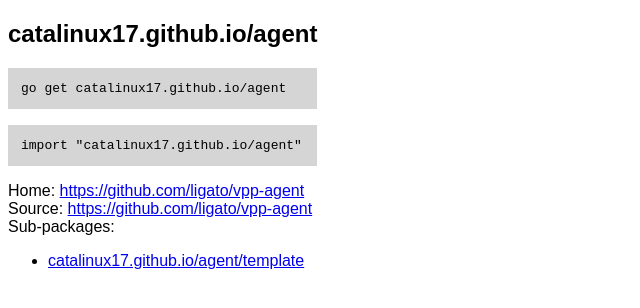
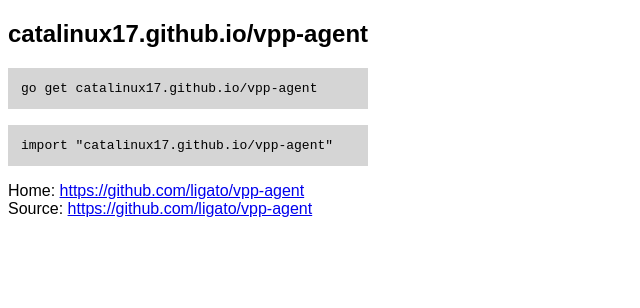
Before and after one commit to catalinux17/catalinux17.github.io, a plain HTML site: page index.html in a window 1280 px wide. Shown: the whole page, without its empty margins (0-640 px from the left). Drawn offline with Linux system fonts and the light colour scheme.

Commit message:
ljafiojdasiojfoiad

```diff
--- a/index.html
+++ b/index.html
@@ -2,9 +2,9 @@
 <html>
 <head>
 <meta charset="utf-8">
-<title>catalinux17.github.io/agent</title>
-<meta name="go-import" content="catalinux17.github.io/agent git https://github.com/ligato/vpp-agent">
-<meta name="go-source" content="catalinux17.github.io/agent https://github.com/ligato/vpp-agent https://github.com/ligato/vpp-agent/tree/master{/dir} https://github.com/ligato/vpp-agent/blob/master{/dir}/{file}#L{line}">
+<title>catalinux17.github.io/vpp-agent</title>
+<meta name="go-import" content="catalinux17.github.io/vpp-agent git https://github.com/ligato/vpp-agent">
+<meta name="go-source" content="catalinux17.github.io/vpp-agent https://github.com/ligato/vpp-agent https://github.com/ligato/vpp-agent/tree/master{/dir} https://github.com/ligato/vpp-agent/blob/master{/dir}/{file}#L{line}">
 <style>
 * { font-family: sans-serif; }
 body { margin-top: 0; }
@@ -15,11 +15,11 @@
 </head>
 <body>
 <div class="content">
-<h2>catalinux17.github.io/agent</h2>
-<code>go get catalinux17.github.io/agent</code>
-<code>import "catalinux17.github.io/agent"</code>
+<h2>catalinux17.github.io/vpp-agent</h2>
+<code>go get catalinux17.github.io/vpp-agent</code>
+<code>import "catalinux17.github.io/vpp-agent"</code>
 Home: <a href="https://github.com/ligato/vpp-agent">https://github.com/ligato/vpp-agent</a><br/>
 Source: <a href="https://github.com/ligato/vpp-agent">https://github.com/ligato/vpp-agent</a><br/>
-Sub-packages:<ul><li><a href="/agent/template">catalinux17.github.io/agent/template</a></li></ul></div>
+</div>
 </body>
 </html>
```
